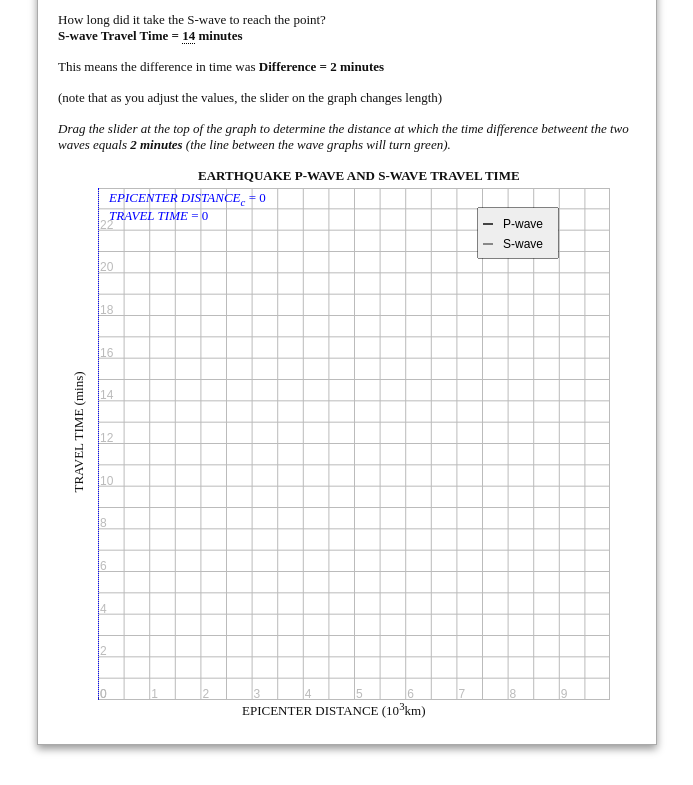
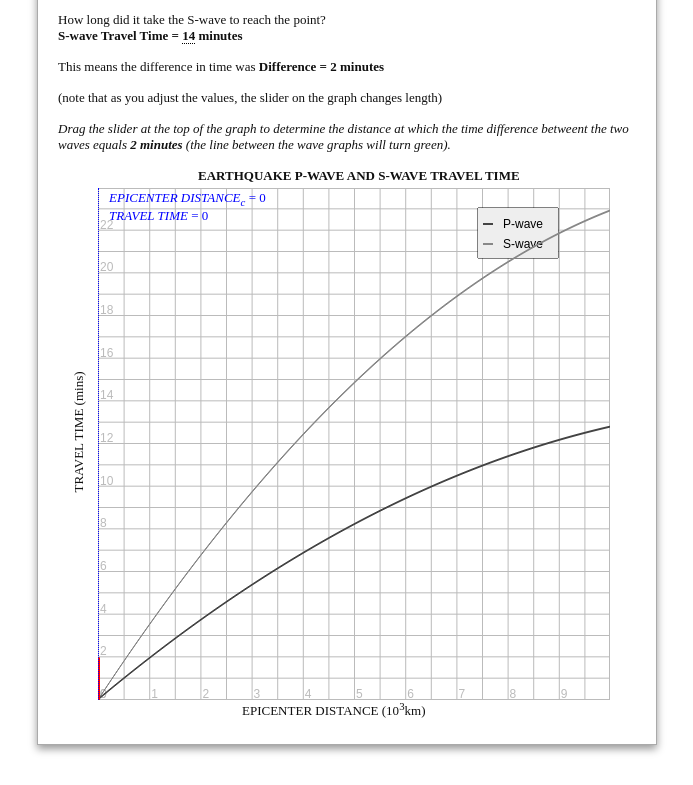
Before and after one commit to kevindeland/ExplorableEarthquakes, a plain HTML site: page index.html in a window 1280 px wide. Shown: the part 571-1356 px from the top of the page, without its empty margins (303-996 px from the left). Drawn offline with Linux system fonts and the light colour scheme.

Commit message:
fixed line hang issue

```diff
--- a/Script/controls.js
+++ b/Script/controls.js
@@ -46,7 +46,7 @@ ParamsKnob.png", width:knobWidth, height:knobHeight });
     console.log(worksheet.setView);
  */   knobX = 0;
     knobY = 0;
-    // TODO why is this not being called?
+
     worksheet.setView(el, function () {
 //        console.log('7 - setting view');
 
--- a/Script/views.js
+++ b/Script/views.js
@@ -3,7 +3,7 @@
 
 (function() {
 
-    var TIME_SCALE = 24;
+    var TIME_SCALE = 24.0;
     var DIST_SCALE = 10;
     var X_GRID = 0.5;
     var Y_GRID = 1;
@@ -81,9 +81,12 @@
         for (var x = 0; x < canvasWidth; x++) {
 
             var dist = arguments.callee.getDistanceForX(x, canvasWidth);
-            if(Math.round(dist) == Math.round(xVal)) {
+
+            if(false && (Math.round(dist * 10) / 10) == (Math.round(xVal * 10) / 10)) {
+///                console.log('rounded: ' + Math.round(dist) + ',' + Math.round(xVal));
+                //                console.log('drawing line at ' + dist + ' and ' + xVal);
                 var sliderX = arguments.callee.getXForDistance(xVal, canvasWidth);
-                var thickness = 2;
+                var thickness = 4;
 
 //                var timeP = Math.sqrt(dist);
                 var yP = timeP / TIME_SCALE * canvasHeight;
@@ -94,6 +97,8 @@
                 var isLinedUp = false;
                 var timeP = arguments.callee.getPWaveFunction(dist);
                 var timeS = arguments.callee.getSWaveFunction(dist);
+
+                var yP = arguments.callee.getYForTime(timeP, canvasHeight);
 
                 var correctDist = arguments.callee.solveForDistance(timeDiff);
 //                console.log('correctDist: ' + correctDist);
@@ -106,13 +111,17 @@
 
                 // green
                 ctx.fillStyle = isLinedUp ? "rgb(32, 128, 96)" : "rgb(255, 0, 0)";
-//                ctx.fillStyle = isLinedUp ? "#286" : "#F00";
-                ctx.fillRect(sliderX - thickness, canvasHeight - yP - testTimeTranslated, thickness, testTimeTranslated);
+                //                ctx.fillStyle = isLinedUp ? "#286" : "#F00";
+//                testTimeTranslated = 40;
+                var topOfLine = canvasHeight - yP - testTimeTranslated;// - yP - testTimeTranslated;
+//                console.log(testTimeTranslated);
+//                console.log(yP);
+                ctx.fillRect(sliderX - thickness / 2, topOfLine, thickness, testTimeTranslated);
 
             }
 
-            // only draw up to cursor
-            if(dist > xVal) return;
+                        // only draw up to cursor
+// TODO uncomment            if(dist > xVal) return;
 
             var timeP = arguments.callee.getPWaveFunction(dist);
             var timeS = arguments.callee.getSWaveFunction(dist);
@@ -129,6 +138,30 @@
             ctx.fillRect(x, canvasHeight - yP - thickness, 1, thickness);
 
         }
+
+        // draw slider line
+        console.log('distance:', xVal);
+        // x value on canvas
+        var xCanvas = arguments.callee.getXForDistance(xVal, canvasWidth);
+        // time vars
+        var timeP = arguments.callee.getPWaveFunction(xVal);
+        var timeS = arguments.callee.getSWaveFunction(xVal);
+        var td = timeS - timeP;
+
+        var yP  = arguments.callee.getYForTime(timeP, canvasHeight);
+        var yS =  arguments.callee.getYForTime(timeS, canvasHeight);
+
+        var testTimeTranslated = timeDiff / TIME_SCALE * canvasHeight;
+
+        var thickness = 4;
+        var tolerance = 0.1;
+        if (timeP + timeDiff >= timeS - tolerance && timeP + timeDiff <= timeS + tolerance) {
+            ctx.fillStyle = "rgb(32, 128, 96)";
+        } else {
+            ctx.fillStyle = "rgb(255, 0, 0)";
+        }
+        ctx.fillRect(xCanvas - thickness/2, canvasHeight - yP - testTimeTranslated, thickness, testTimeTranslated);
+
 
     };
 
```
Also changed, not shown: index.html (+6 -5 lines), waveSim.html (+2 -2 lines), 1 other file.
